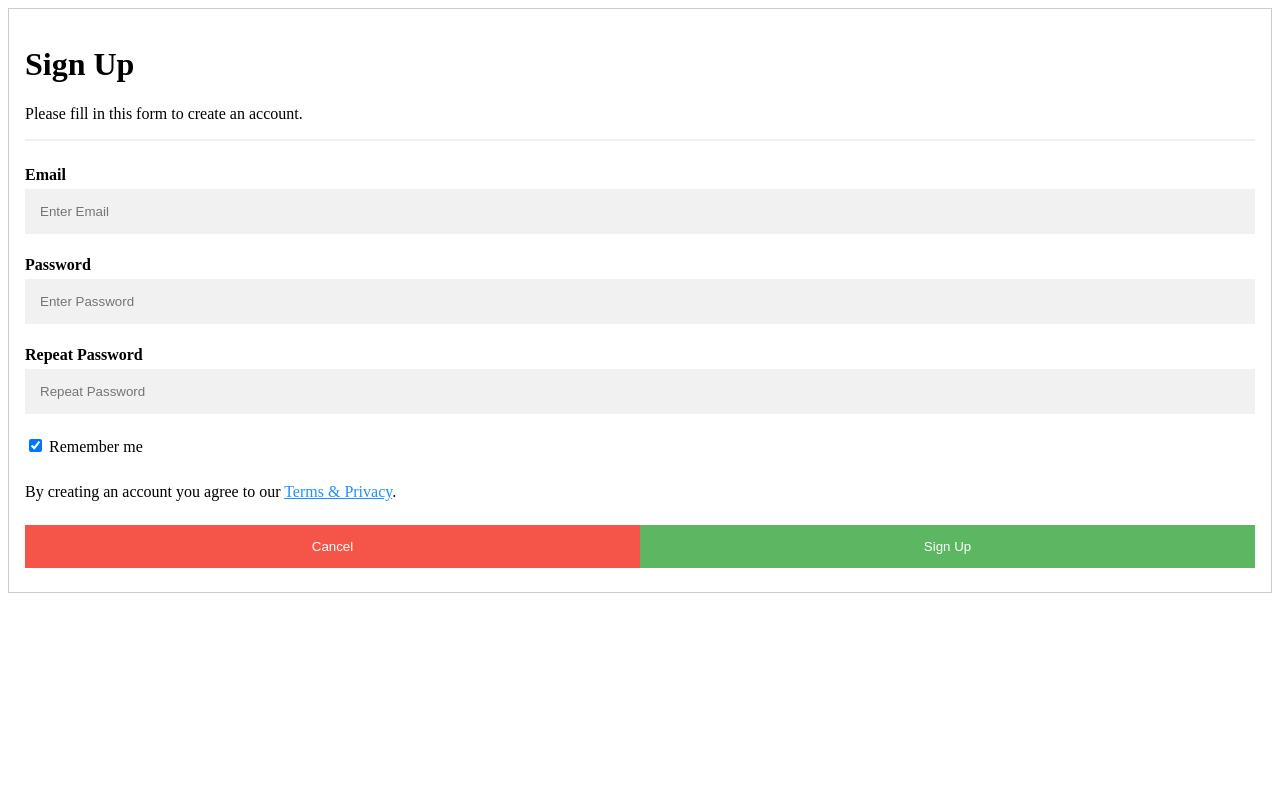
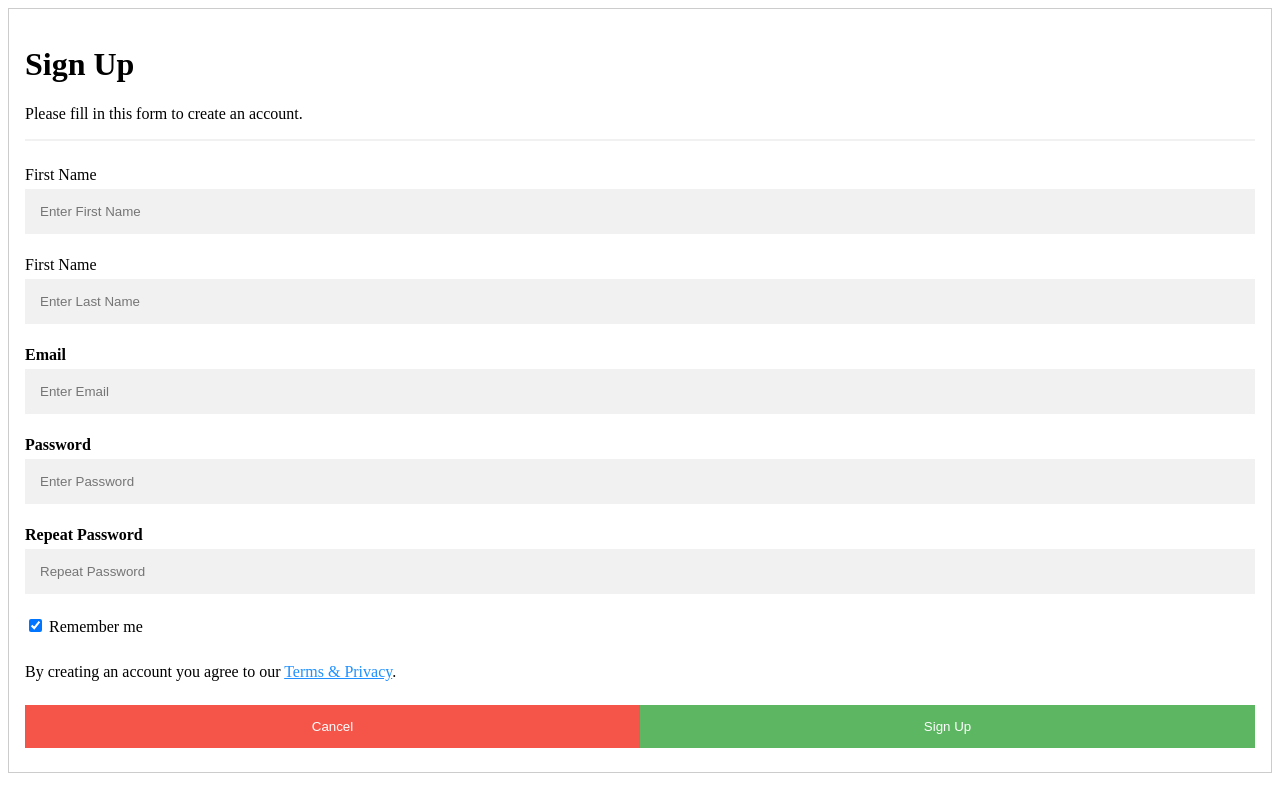
Before and after one commit to rutvik2611/djangoPractice, a Django app: page /home/signup/ in a window 1280 px wide. Run offline with Django 3.2, Linux system fonts and the light colour scheme.

Commit message:
FirstNameLastName

```diff
--- a/FIRSTPROJECT/Templates/FIRSTAPPLICATION/Signup.html
+++ b/FIRSTPROJECT/Templates/FIRSTAPPLICATION/Signup.html
@@ -14,6 +14,12 @@
       <h1>Sign Up</h1>
       <p>Please fill in this form to create an account.</p>
       <hr>
+
+      <label for="First_name">First Name</label>
+      <input type="text" placeholder="Enter First Name" name="First_name" required>
+
+      <label for="Last_name">First Name</label>
+      <input type="text" placeholder="Enter Last Name" name="Lirst_name" required>
 
       <label for="email"><b>Email</b></label>
       <input type="text" placeholder="Enter Email" name="email" required>
```
